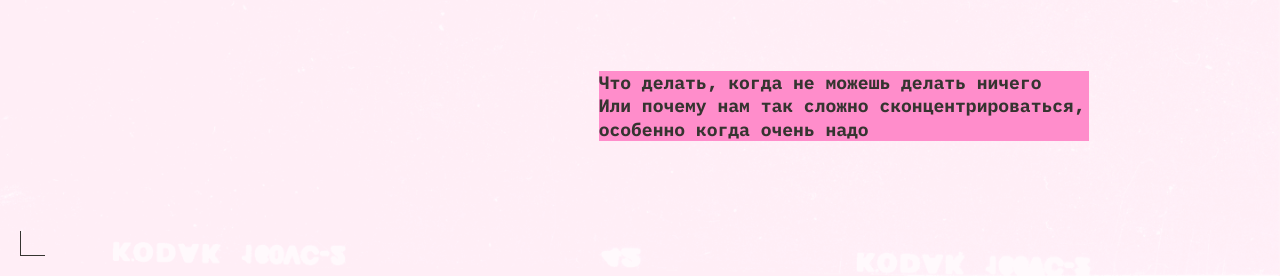
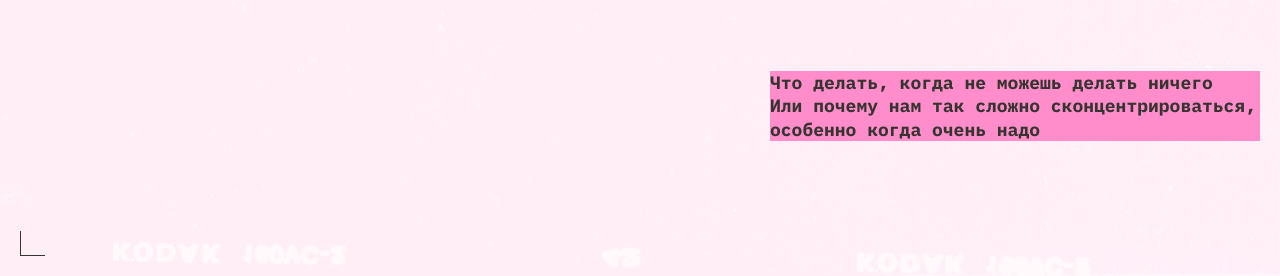
Before and after one commit to krionsnoy/slozhno-sosredotochitsya-fd, a plain HTML site: page index.html in a window 1280 px wide. Shown: the part 524-800 px from the top of the page. Drawn offline with Linux system fonts and the light colour scheme.

Commit message:
correction2

```diff
--- a/styles/style.css
+++ b/styles/style.css
@@ -293,10 +293,11 @@
     grid-row: 3;
     width: 364px;
     max-width: 364px;
-    justify-self: start;
+    justify-self: end;
     align-self: start;
     margin-top: 0;
-    margin-left: 108px;
+    margin-left: 0px;
+    margin-right: 0px;
   }
 
   .section_factors .section__title {
@@ -391,7 +392,8 @@
   .header__description {
     width: 490px;
     max-width: 500px;
-    margin-left: 152px;
+    margin-left: 0px;
+    justify-self: end;
   }
   .footer__title{
     margin-top: 115px;
```
